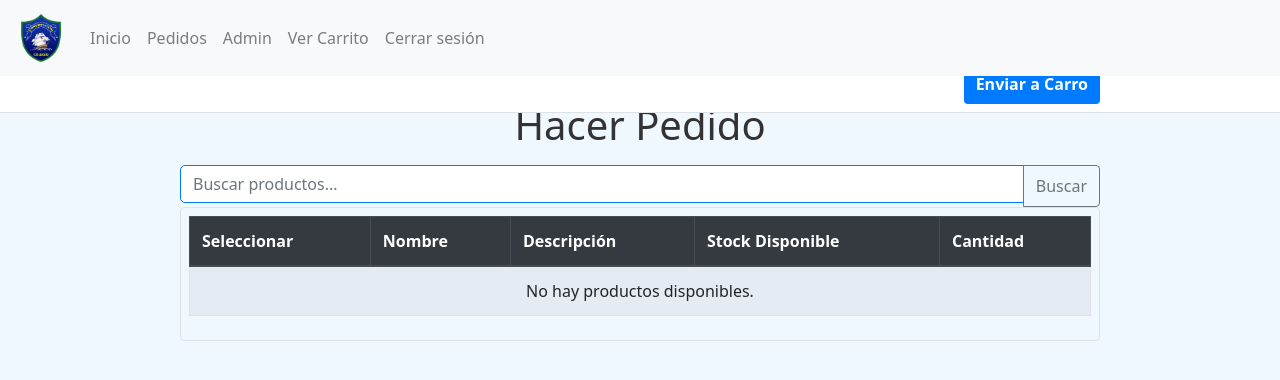
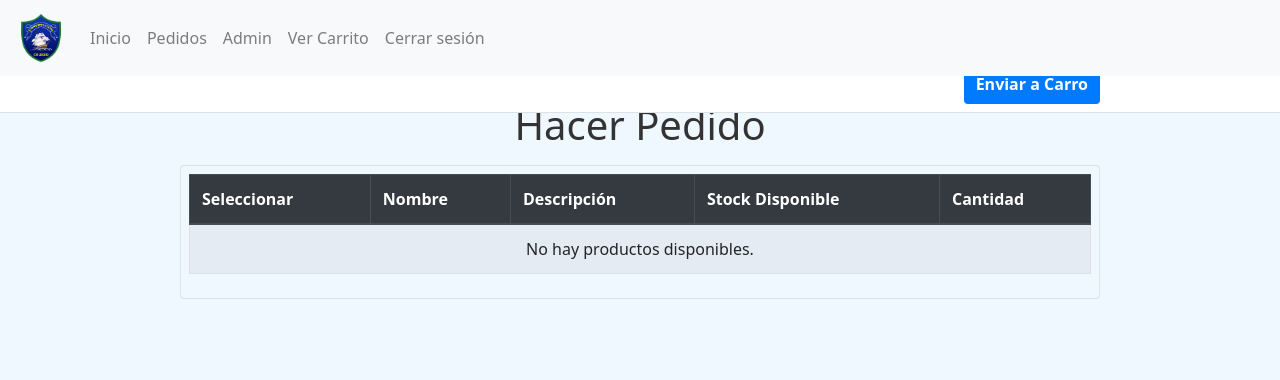
Before and after one commit to pato2546/web, a Django app: page /hacer_pedido/ in a window 1280 px wide. Shown: the top 380 px of the page. Run offline with Django 5.2, Linux system fonts and the light colour scheme; the visitor is signed in with stand-in values (Sample User, id 1); data that the repository does not hold is empty; some libraries are stand-ins or nearby versions.

```diff
--- a/ControlInventario/templates/controlinventario/hacer_pedido.html
+++ b/ControlInventario/templates/controlinventario/hacer_pedido.html
@@ -73,14 +73,7 @@
     <form id="hacer-pedido-form" method="POST" action="{% url 'hacer_pedido' %}">
       {% csrf_token %}
 
-      <form method="GET" action="{% url 'hacer_pedido' %}" class="form-inline mb-3">
-        <div class="input-group w-100">
-          <input type="text" name="q" value="{{ query|default_if_none:'' }}" class="form-control" placeholder="Buscar productos...">
-          <div class="input-group-append">
-            <button class="btn btn-outline-secondary" type="submit">Buscar</button>
-          </div>
-        </div>
-      </form>
+
 
       <div class="tabla-scroll border rounded p-2">
         <table class="table table-striped table-bordered">
--- a/ControlInventario/views.py
+++ b/ControlInventario/views.py
@@ -101,25 +101,14 @@ def pedidos_view(request):
 def realizar_pedido(request):
     # GET: mostrar listado de productos ordenados alfabéticamente por nombre
     if request.method == 'GET':
-        query = request.GET.get('q', '').strip()
-
-        if query:
         # Ordenamos por nombre ascendente
-             productos = Producto.objects.filter(
-                stock__gt=0
-            ).filter(
-                Q(nombre__icontains=query) | Q(descripcion__icontains=query)
-            ).order_by('nombre').values('id', 'nombre', 'descripcion', 'stock')
-        else:
-            productos = Producto.objects.filter(stock__gt=0).order_by('nombre').values(
-                'id', 'nombre', 'descripcion', 'stock'
-            )
-
+        productos = Producto.objects.filter(stock__gt=0).order_by('nombre').values(
+            'id', 'nombre', 'descripcion', 'stock'
+        )
         # Si prefieres obtener objetos para usar en plantillas:
-
+        # productos = Producto.objects.all().order_by('nombre')
         return render(request, 'controlinventario/hacer_pedido.html', {
-            'productos': productos,
-            'query': query,  # para conservar el valor en la barra de búsqueda
+            'productos': productos
         })
 
     # POST: procesar selección y guardarlo en la sesión para carro_view
```
